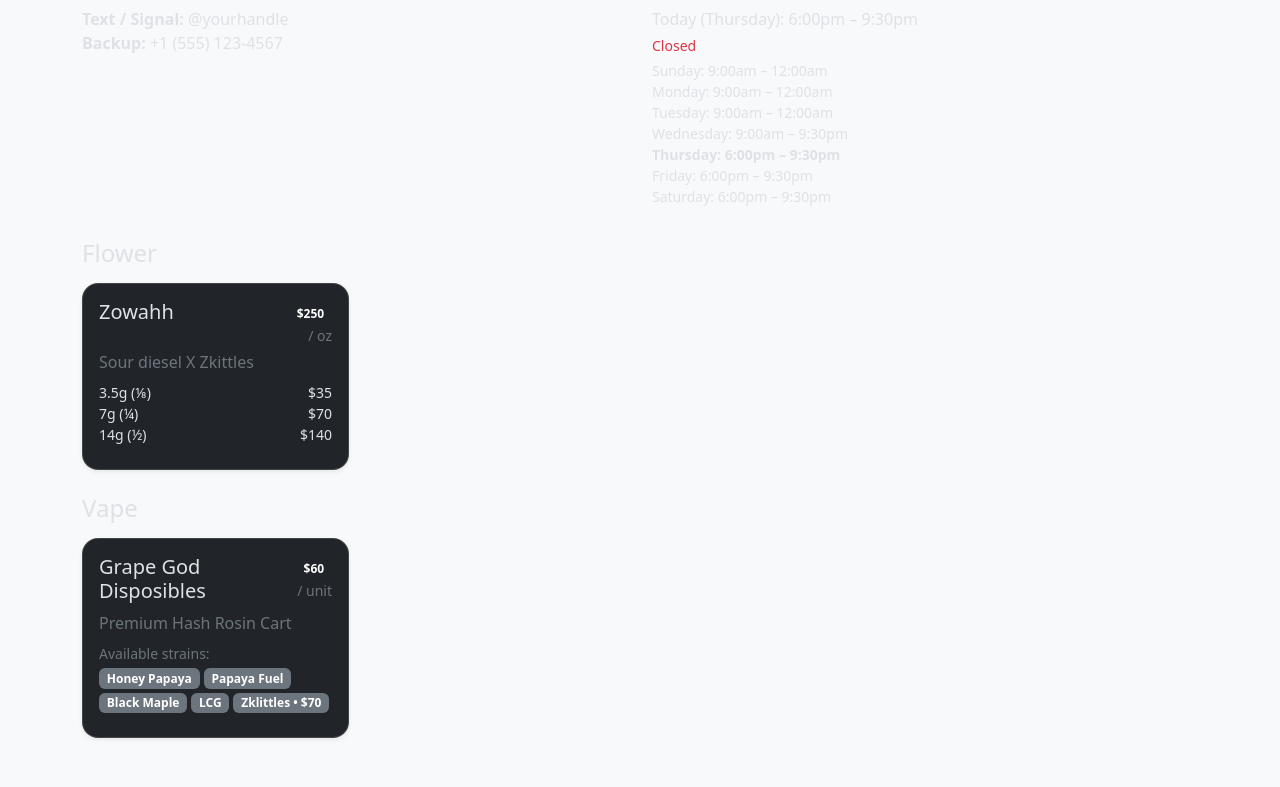
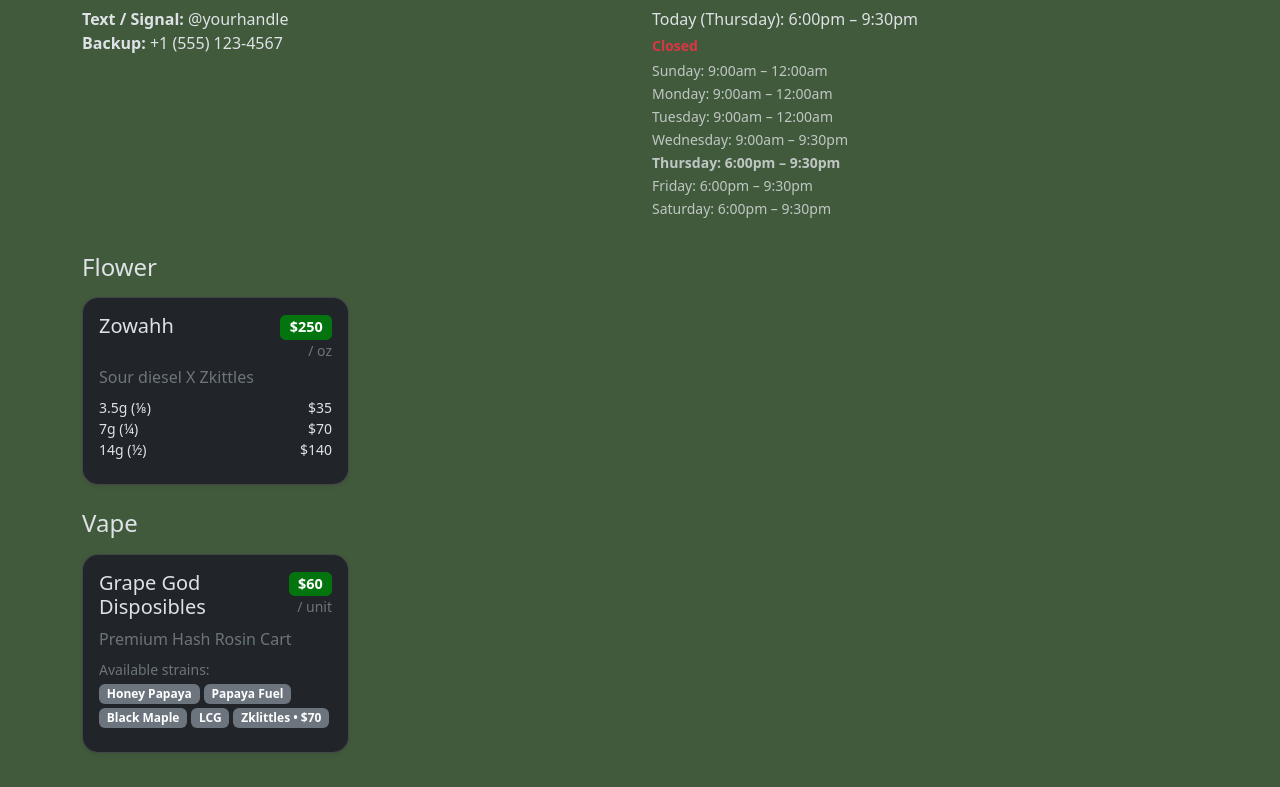
Before and after one commit to ETHNL91/sheets-menu, an Eleventy site: page src/index.njk in a window 1280 px wide. Shown: the part 132-919 px from the top of the page. Built offline with nearby package versions, Linux system fonts and the light colour scheme; Eleventy itself is replaced by a stand-in of ours; files that its build step writes are made by us from their sources; what csv-parse would draw is missing.

Commit message:
Update style.css

```diff
--- a/assets/css/style.css
+++ b/assets/css/style.css
@@ -1,13 +1,39 @@
 body {
-  background-color: #f8f9fa; /* soft gray background */
+  background-color: #425a3c; /* soft gray background */
 }
 
 .card {
   border-radius: 1rem;
-  box-shadow: 0 2px 6px rgba(0, 0, 0, 0.1);
+  box-shadow: 0 2px 6px rgba(247, 250, 255, 0.1);
   transition: transform 0.2s ease;
 }
 
 .card:hover {
   transform: translateY(-5px);
 }
+/* Price badge custom color */
+.menu-price-badge {
+  background-color: #04740e;  /* Bootstrap primary blue */
+  color: #fff;                /* white text */
+  font-weight: 600;
+  padding: 0.35em 0.65em;
+  border-radius: 0.35rem;
+  font-size: 0.9rem;
+}
+/* Subtle highlight for today's hours row */
+#hours-weekly li {
+  opacity: 0.8;
+}
+
+#hours-weekly li:nth-child(n) {
+  margin-bottom: 2px;
+}
+
+/* We'll use inline style fontWeight for today, but you can also add a class if you want */
+#open-status.text-success {
+  font-weight: 600;
+}
+
+#open-status.text-danger {
+  font-weight: 600;
+}
```
